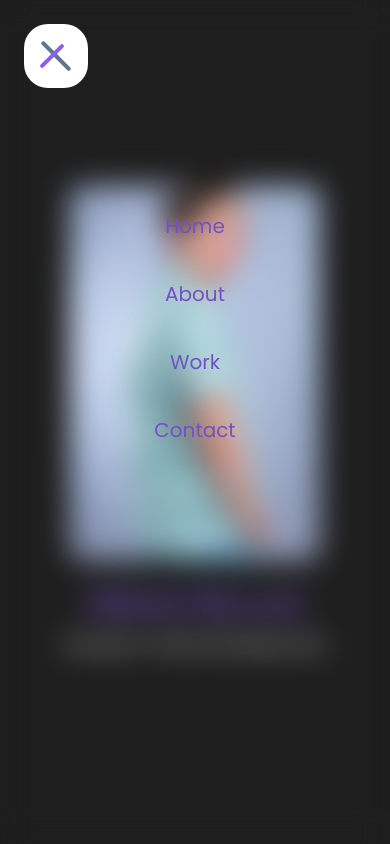
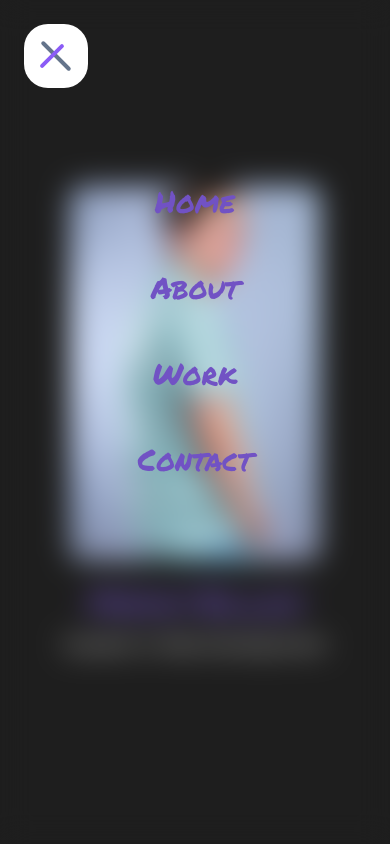
Before and after one commit to Mathis-Billois/mathis-portfolio, a Next.js app: page / in a window 390 px wide. Both pictures are taken after a click on the element 56 px from the left and 56 px from the top of the page. Shown: the top 844 px of the page. Built offline with nearby package versions, Linux system fonts and the light colour scheme.

Commit message:
padding mobile and workcard height

```diff
--- a/components/Card/WorkCard.tsx
+++ b/components/Card/WorkCard.tsx
@@ -3,7 +3,7 @@ import Button from "../Button/Button";
 export default function WorkCard({ title, description, image }: any) {
 	return (
 		<div data-aos="fade-zoom-in" data-aos-easing="ease-in-back" data-aos-delay="400" data-aos-offset="0">
-			<div className="transition ease-in-out relative mt-16 lg:mt-12 text-gray-700 bg-white shadow-md rounded-xl w-48 h-72 lg:w-72 lg:h-96 work-card">
+			<div className="transition ease-in-out relative mt-16 lg:mt-12 text-gray-700 bg-white shadow-md rounded-xl w-56 lg:w-72 lg:h-96 work-card">
 				<div className="relative overflow-hidden text-white rounded-t-xl" style={{ minHeight: "145px" }}>
 					<img src={image} alt="logo" className="w-full h-full object-cover" style={{ maxHeight: "100%", maxWidth: "100%", objectFit: "contain" }} />
 				</div>
--- a/components/Navbar/MobileNavbar.tsx
+++ b/components/Navbar/MobileNavbar.tsx
@@ -1,4 +1,5 @@
 import { useState, useEffect } from "react";
+import MainTitle from "../Title/MainTitle";
 
 export default function MobileNavbar() {
 	const [isOpen, setIsOpen] = useState(false);
@@ -48,18 +49,18 @@ export default function MobileNavbar() {
 					</div>
 				</div>
 				{isOpen === true && (
-					<div className="flex flex-col mobile-nav-text-color items-center text-white text-xl pt-20">
-						<a className="p-5" href="#home" onClick={() => closeMenuAndScrollTo("home")}>
-							Home
+					<div className="flex flex-col mobile-nav-text-color items-center text-white text-xl pt-10">
+						<a className="p-2" href="#home" onClick={() => closeMenuAndScrollTo("home")}>
+							<MainTitle>Home</MainTitle>
 						</a>
-						<a className="p-5" href="#about" onClick={() => closeMenuAndScrollTo("about")}>
-							About
+						<a className="p-2" href="#about" onClick={() => closeMenuAndScrollTo("about")}>
+							<MainTitle>About</MainTitle>
 						</a>
-						<a className="p-5" href="#work" onClick={() => closeMenuAndScrollTo("work")}>
-							Work
+						<a className="p-2" href="#work" onClick={() => closeMenuAndScrollTo("work")}>
+							<MainTitle>Work</MainTitle>
 						</a>
-						<a className="p-5" href="#contact" onClick={() => closeMenuAndScrollTo("contact")}>
-							Contact
+						<a className="p-2" href="#contact" onClick={() => closeMenuAndScrollTo("contact")}>
+							<MainTitle>Contact</MainTitle>
 						</a>
 					</div>
 				)}
```
